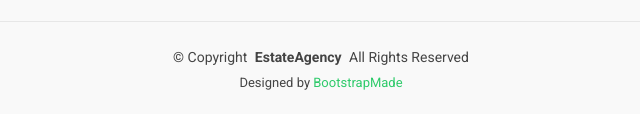
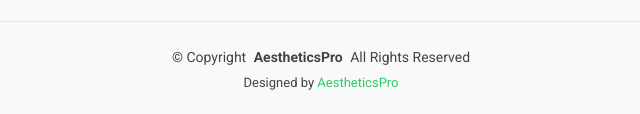
Before and after one commit to monir-mia/aesthetics, a plain HTML site: page index.html in a window 1280 px wide. Shown: the part 3332-3446 px from the top of the page, 319-959 px from the left. Drawn offline with Linux system fonts and the light colour scheme.

Commit message:
Update index.html

```diff
--- a/index.html
+++ b/index.html
@@ -474,13 +474,13 @@
     </div>
 
     <div class="container copyright text-center mt-4">
-      <p>© <span>Copyright</span> <strong class="px-1 sitename">EstateAgency</strong> <span>All Rights Reserved</span></p>
+      <p>© <span>Copyright</span> <strong class="px-1 sitename">AestheticsPro</strong> <span>All Rights Reserved</span></p>
       <div class="credits">
         <!-- All the links in the footer should remain intact. -->
         <!-- You can delete the links only if you've purchased the pro version. -->
-        <!-- Licensing information: https://bootstrapmade.com/license/ -->
+        <!-- Licensing information: https://abezam.com/license/ -->
         <!-- Purchase the pro version with working PHP/AJAX contact form: [buy-url] -->
-        Designed by <a href="https://bootstrapmade.com/">BootstrapMade</a>
+        Designed by <a href="https://abezam.com/">AestheticsPro</a>
       </div>
     </div>
 
```
